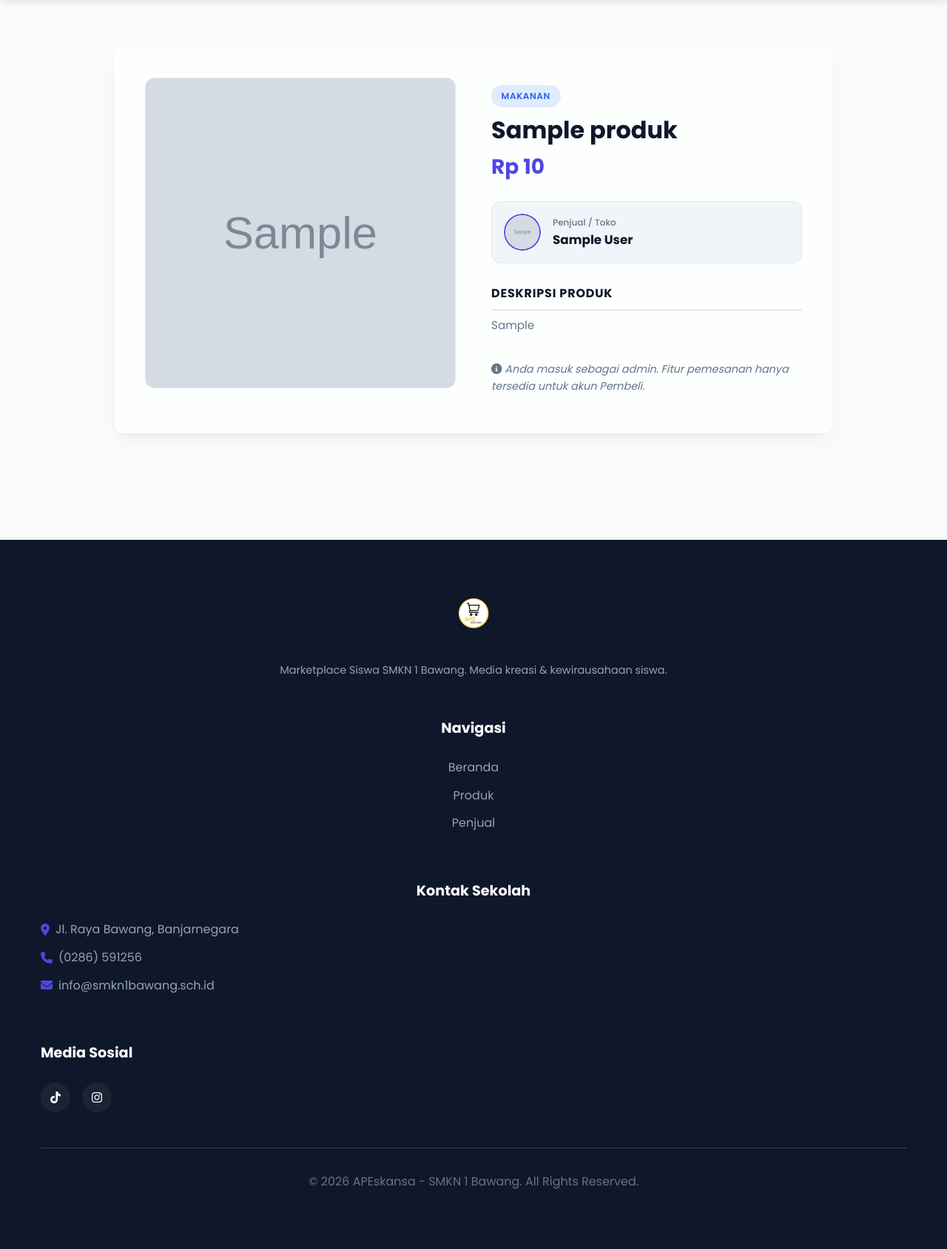
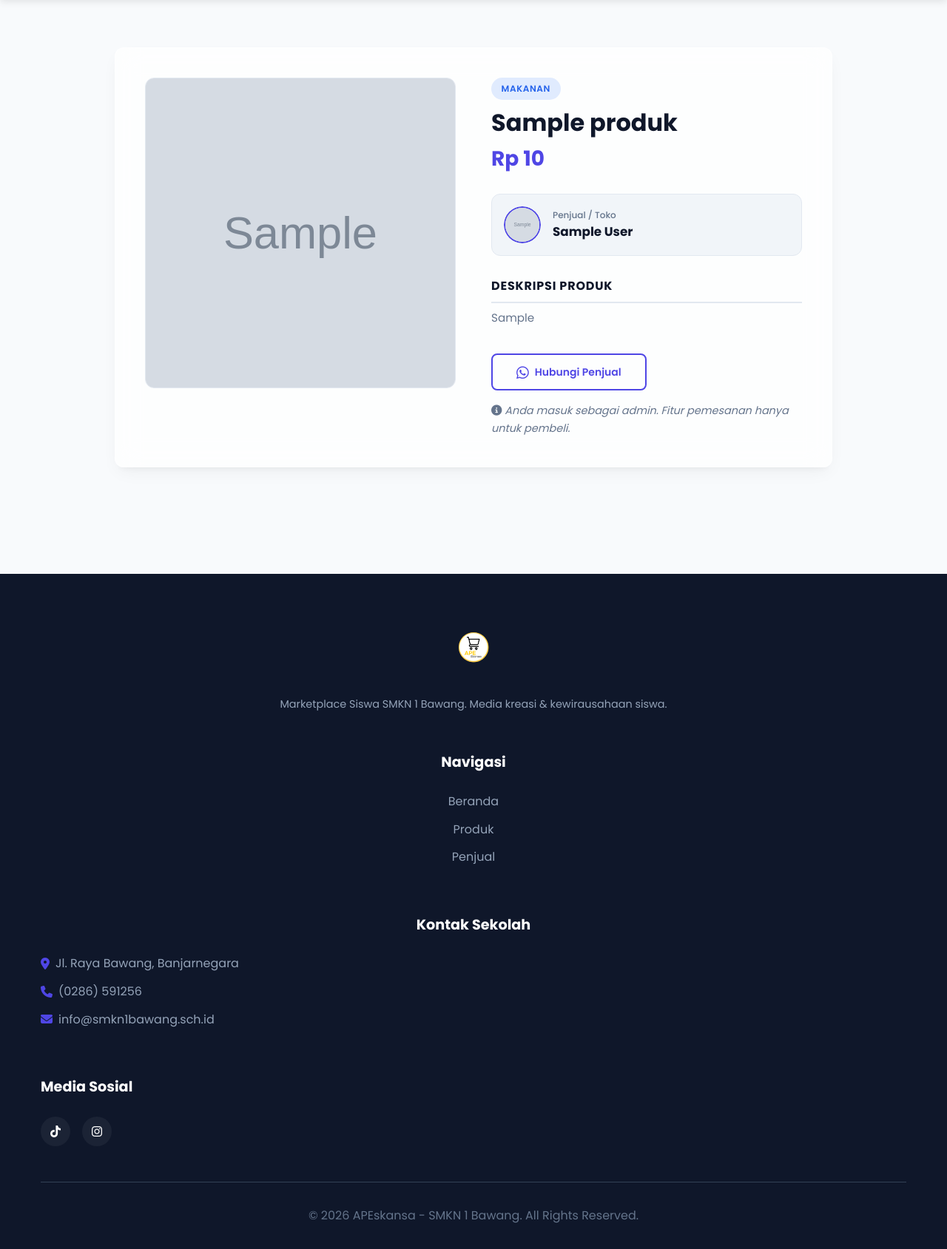
Before and after one commit to Erlangga-VIP/APESkansa, a PHP site: page /detail-produk.php?id=1 in a window 1280 px wide. Shown: the part 110-1799 px from the top of the page at 74% size. Before the commit the page ends 1718 px from the top, so only its background shows below. Run offline with PHP 8.4, Linux system fonts and the light colour scheme; the visitor is signed in with stand-in values (Sample User, id 1); tables that the repository leaves empty hold one stand-in row (values such as "Sample post"); grey boxes marked "Sample" are stand-in pictures.

Commit message:
fix: memperbaiki fungsi hubungi penjual via whatsapp

```diff
--- a/public_html/detail-produk.php
+++ b/public_html/detail-produk.php
@@ -6,7 +6,6 @@ include '../config/config.php'; // Koneksi ke database
 $product_id = isset($_GET['id']) ? (int)$_GET['id'] : 0;
 
 if ($product_id == 0) {
-    // Jika tidak ada ID atau ID bukan angka, hentikan skrip
     die("Error: Produk tidak valid.");
 }
 
@@ -23,7 +22,6 @@ if ($stmt = mysqli_prepare($conn, $sql)) {
     mysqli_stmt_close($stmt);
 }
 
-// Jika produk dengan ID tersebut tidak ditemukan di database, hentikan skrip
 if ($product === null) {
     die("Produk tidak ditemukan.");
 }
@@ -51,7 +49,7 @@ if (isset($_SESSION['user_id'])) {
     <link rel="preconnect" href="https://fonts.googleapis.com">
     <link rel="preconnect" href="https://fonts.gstatic.com" crossorigin>
     <link href="https://fonts.googleapis.com/css2?family=Poppins:wght@300;400;500;600;700&display=swap" rel="stylesheet">
-    <link rel="stylesheet" href="https://cdnjs.cloudflare.com/ajax/libs/font-awesome/6.4.0/assets/css/all.min.css">
+    <link rel="stylesheet" href="https://cdnjs.cloudflare.com/ajax/libs/font-awesome/6.4.0/css/all.min.css">
 </head>
 <body style="background-color: var(--secondary-color); min-height: 100vh;">
     <!-- Header -->
@@ -135,16 +133,18 @@ if (isset($_SESSION['user_id'])) {
                         <p style="color:#64748b; font-size: 0.95rem; line-height: 1.6; max-height:180px; overflow-y:auto; padding-right:5px;"><?php echo nl2br(htmlspecialchars($product['deskripsi'])); ?></p>
                     </div>
 
+                    <!-- PERBAIKAN: Tombol Hubungi Penjual untuk SEMUA, Pesan hanya untuk pembeli -->
                     <div class="product-detail-buttons" style="display:flex; gap: 1rem; flex-wrap:wrap;">
                         <?php
+                        // Tombol Pesan (hanya untuk pembeli yang login)
                         if (isset($_SESSION['role']) && $_SESSION['role'] == 'pembeli') {
                             echo '<button id="open-checkout-btn" class="btn btn-primary" style="padding: 0.75rem 2rem; font-weight:600; border-radius:8px; display:inline-flex; align-items:center; gap:0.5rem;"><i class="fas fa-shopping-bag"></i> Pesan Sekarang</button>';
+                        }
 
-                            // Logika pembuatan Link WhatsApp
+                        // Tombol Hubungi Penjual (WhatsApp) untuk SEMUA pengunjung
                         $no_hp = trim($product['no_hp_penjual']);
                         $wa_link = "";
                         $has_wa = false;
-
                         if (!empty($no_hp)) {
                             $has_wa = true;
                             $clean_no = preg_replace('/[^0-9]/', '', $no_hp);
@@ -158,12 +158,15 @@ if (isset($_SESSION['user_id'])) {
                         if ($has_wa) {
                             echo '<a href="' . $wa_link . '" target="_blank" class="btn btn-outline" style="padding: 0.75rem 2rem; font-weight:600; border-radius:8px; display:inline-flex; align-items:center; gap:0.5rem;"><i class="fab fa-whatsapp" style="font-size:1.2rem;"></i> Hubungi Penjual</a>';
                         } else {
+                            // Jika tidak ada WA, tampilkan tombol yang membuka modal kontak (email)
                             echo '<button id="open-contact-btn" class="btn btn-outline" style="padding: 0.75rem 2rem; font-weight:600; border-radius:8px; display:inline-flex; align-items:center; gap:0.5rem;"><i class="fas fa-envelope"></i> Hubungi Penjual</button>';
                         }
-                        } elseif (isset($_SESSION['role']) && ($_SESSION['role'] == 'penjual' || $_SESSION['role'] == 'admin')) {
-                            echo '<span style="font-style:italic; font-size:0.9rem; color:#64748b;"><i class="fas fa-info-circle"></i> Anda masuk sebagai ' . $_SESSION['role'] . '. Fitur pemesanan hanya tersedia untuk akun Pembeli.</span>';
-                        } else {
+
+                        // Guest: tombol login untuk memesan
+                        if (!isset($_SESSION['user_id'])) {
                             echo '<a href="login.php" class="btn btn-primary" style="padding: 0.75rem 2rem; font-weight:600; border-radius:8px;"><i class="fas fa-sign-in-alt"></i> Login untuk Memesan</a>';
+                        } elseif ($_SESSION['role'] != 'pembeli') {
+                            echo '<span style="font-style:italic; font-size:0.9rem; color:#64748b;"><i class="fas fa-info-circle"></i> Anda masuk sebagai ' . $_SESSION['role'] . '. Fitur pemesanan hanya untuk pembeli.</span>';
                         }
                         ?>
                     </div>
@@ -182,7 +185,6 @@ if (isset($_SESSION['user_id'])) {
             <form action="process/buat-pesanan.php" method="POST">
                 <input type="hidden" name="produk_id" value="<?php echo $product_id; ?>">
                 <div class="modal-body">
-                    <!-- Detail Produk di Modal -->
                     <div style="display:flex; gap:1.25rem; border-bottom: 1px solid var(--border-color); padding-bottom:1.25rem; margin-bottom:1.5rem; align-items:center;">
                         <img src="uploads/<?php echo htmlspecialchars($product['gambar']); ?>" alt="Img" style="width: 80px; height: 80px; object-fit:cover; border-radius:10px; border: 1px solid var(--border-color);">
                         <div>
@@ -192,7 +194,6 @@ if (isset($_SESSION['user_id'])) {
                         </div>
                     </div>
 
-                    <!-- Pilihan Jumlah -->
                     <div class="form-group" style="margin-bottom: 1.25rem;">
                         <label for="jumlah" style="font-weight: 600; font-size: 0.9rem; margin-bottom: 0.5rem; display:block;">Jumlah Pembelian</label>
                         <div style="display:flex; align-items:center; gap:0.5rem;">
@@ -202,13 +203,11 @@ if (isset($_SESSION['user_id'])) {
                         </div>
                     </div>
 
-                    <!-- Catatan Pesanan -->
                     <div class="form-group" style="margin-bottom: 1.5rem;">
                         <label for="catatan" style="font-weight: 600; font-size: 0.9rem; margin-bottom: 0.5rem; display:block;">Catatan Tambahan (Opsional)</label>
                         <textarea id="catatan" name="catatan" class="form-control" rows="3" placeholder="Contoh: COD di Kelas XI RPL 2 jam istirahat pertama, atau varian rasa..." style="border-radius: 8px; resize:none; padding:0.75rem; border: 1px solid var(--border-color); width:100%; font-family:inherit;"></textarea>
                     </div>
 
-                    <!-- Total Bayar -->
                     <div style="background: rgba(79, 70, 229, 0.05); padding:1rem; border-radius:10px; border:1px solid rgba(79,70,229,0.1); display:flex; justify-content:space-between; align-items:center;">
                         <span style="font-weight:600; color:#64748b; font-size:0.95rem;">Total Pembayaran:</span>
                         <span style="font-size:1.3rem; font-weight:800; color:var(--primary-color);" id="total-bayar-display">Rp <?php echo number_format($product['harga'], 0, ',', '.'); ?></span>
@@ -298,7 +297,6 @@ if (isset($_SESSION['user_id'])) {
             const closeContactBtn = document.getElementById('close-contact-btn');
             const okContactBtn = document.getElementById('ok-contact-btn');
 
-            // Modal Checkout triggers
             if(openCheckoutBtn) {
                 openCheckoutBtn.addEventListener('click', () => {
                     checkoutModal.classList.add('active');
@@ -312,7 +310,6 @@ if (isset($_SESSION['user_id'])) {
             if(closeCheckoutBtn) closeCheckoutBtn.addEventListener('click', closeCheckout);
             if(cancelCheckoutBtn) cancelCheckoutBtn.addEventListener('click', closeCheckout);
 
-            // Modal Kontak triggers
             if(openContactBtn) {
                 openContactBtn.addEventListener('click', () => {
                     contactModal.classList.add('active');
@@ -326,13 +323,11 @@ if (isset($_SESSION['user_id'])) {
             if(closeContactBtn) closeContactBtn.addEventListener('click', closeContact);
             if(okContactBtn) okContactBtn.addEventListener('click', closeContact);
 
-            // Close modal when clicking on overlay
             window.addEventListener('click', (e) => {
                 if (e.target === checkoutModal) closeCheckout();
                 if (e.target === contactModal) closeContact();
             });
 
-            // Plus Minus Logic
             const inputJumlah = document.getElementById('jumlah');
             const btnMinus = document.getElementById('btn-minus');
             const btnPlus = document.getElementById('btn-plus');
```
Lines whose indentation alone changed are shown as unchanged.
